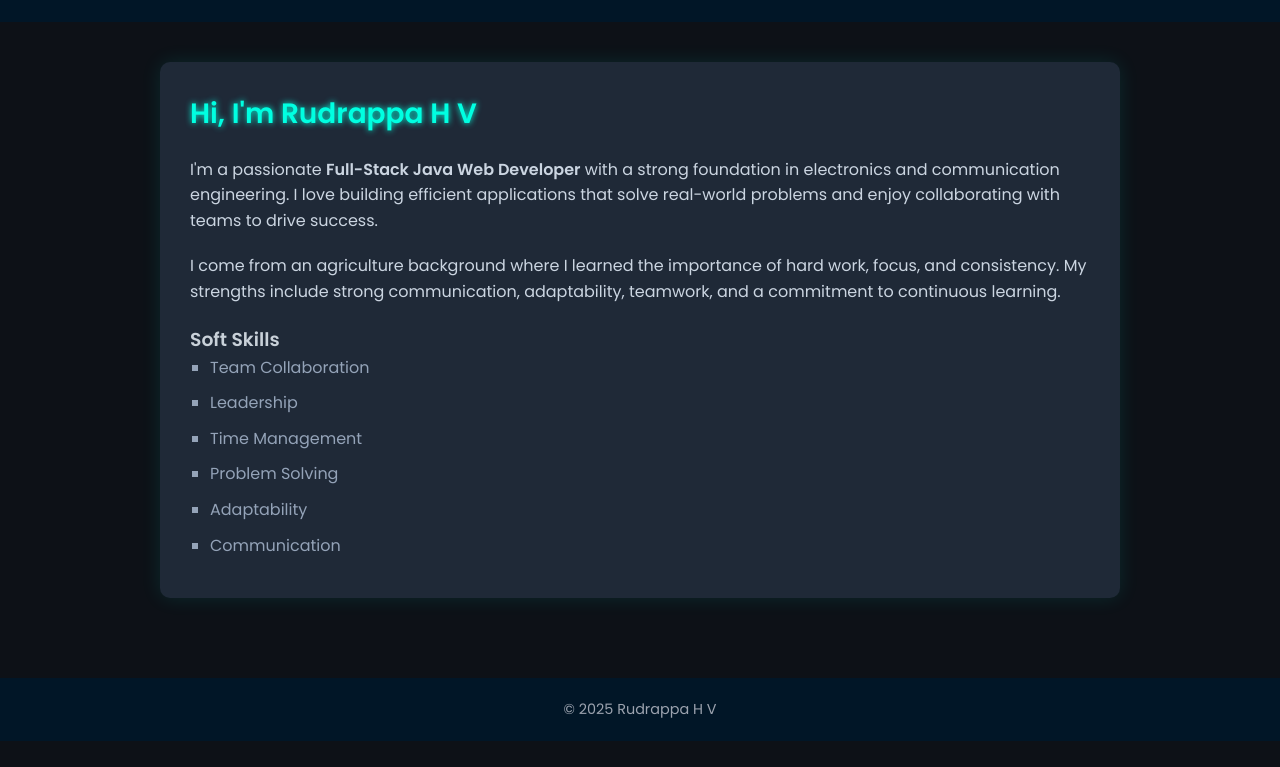
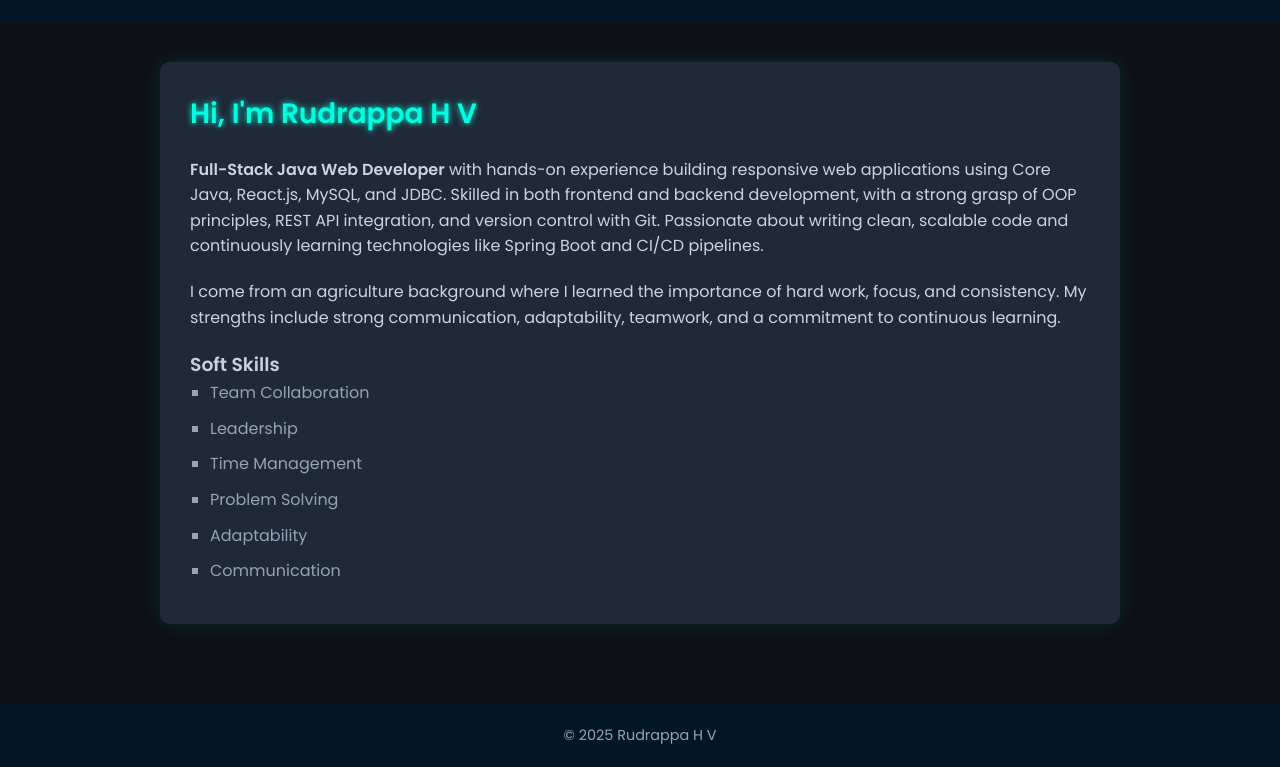
Before and after one commit to Rudreshhanchinmane/portfolio, a plain HTML site: page about.html in a window 1280 px wide. Shown: the part 148-915 px from the top of the page. Before the commit the page ends 889 px from the top, so only its background shows below. Drawn offline with Linux system fonts and the light colour scheme.

Commit message:
Update about.html
Rewrite my about

```diff
--- a/about.html
+++ b/about.html
@@ -26,8 +26,10 @@
     <div class="about-container">
       <h2>Hi, I'm Rudrappa H V</h2>
       <p>
-        I'm a passionate <strong>Full-Stack Java Web Developer</strong> with a strong foundation in electronics and communication engineering.
-        I love building efficient applications that solve real-world problems and enjoy collaborating with teams to drive success.
+         <strong>Full-Stack Java Web Developer</strong> with hands-on experience building responsive web applications using Core
+Java, React.js, MySQL, and JDBC. Skilled in both frontend and backend development, with a strong grasp
+of OOP principles, REST API integration, and version control with Git. Passionate about writing clean,
+scalable code and continuously learning technologies like Spring Boot and CI/CD pipelines.
       </p>
       <p>
         I come from an agriculture background where I learned the importance of hard work, focus, and consistency. My strengths include strong communication, adaptability, teamwork, and a commitment to continuous learning.
```
